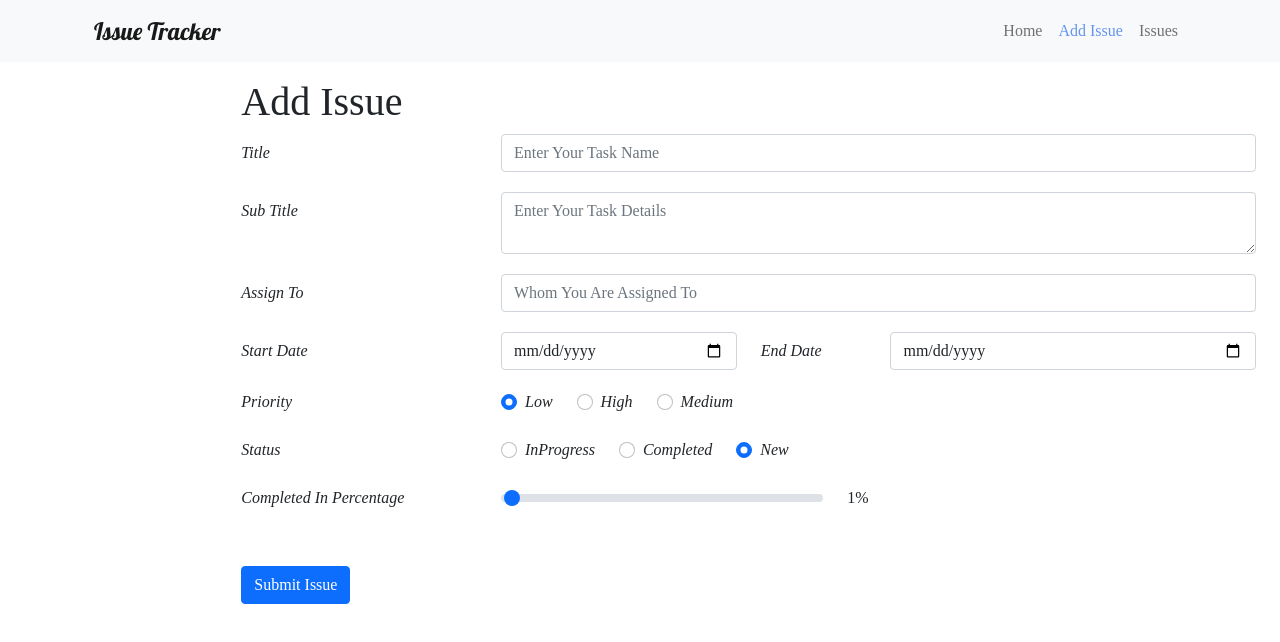
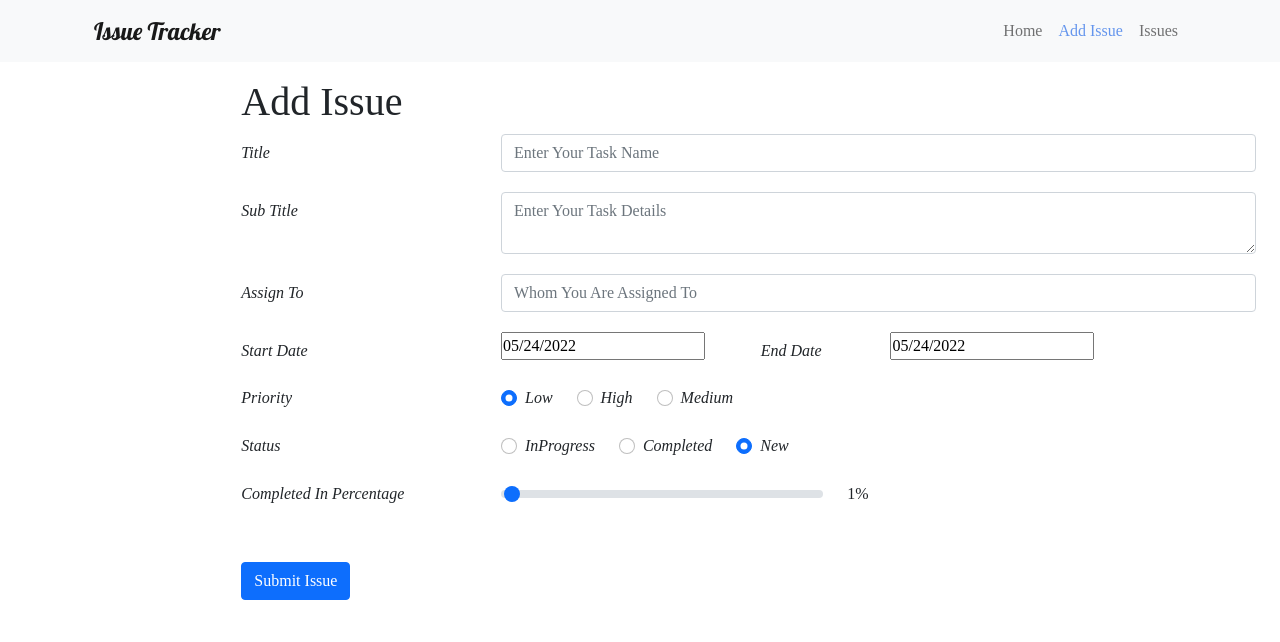
Before and after one commit to siaaam/issue-tracker-react-strapi, a React (Vite) app: page /add in a window 1280 px wide. Shown: the top 642 px of the page. Built offline with nearby package versions, Linux system fonts and the light colour scheme; a web font is replaced by a local one.

Commit message:
react-datepicker and date-fns added

```diff
--- a/package.json
+++ b/package.json
@@ -9,8 +9,10 @@
   },
   "dependencies": {
     "bootstrap": "^5.1.3",
+    "date-fns": "^2.28.0",
     "react": "^18.0.0",
     "react-bootstrap": "^2.4.0",
+    "react-datepicker": "^4.8.0",
     "react-dom": "^18.0.0",
     "react-icons": "^4.3.1",
     "react-router-dom": "^6.3.0",
--- a/src/App.jsx
+++ b/src/App.jsx
@@ -25,8 +25,8 @@ function App() {
       title: 'title 1',
       subTitle: 'sub title 2',
       assignedTo: 'siam',
-      startDate: '',
-      endDate: '',
+      startDate: new Date(),
+      endDate: new Date(),
       priority: 'low',
       status: 'new',
       completedPercentage: 88,
--- a/src/Issue.jsx
+++ b/src/Issue.jsx
@@ -7,6 +7,8 @@ import { Badge, ProgressBar, Modal, Button } from 'react-bootstrap';
 import { toast } from 'react-toastify';
 
 import { useNavigate } from 'react-router-dom';
+
+import { format } from 'date-fns';
 
 const Issue = ({ issue, completeIssue, deleteIssue }) => {
   const navigate = useNavigate();
@@ -75,7 +77,7 @@ const Issue = ({ issue, completeIssue, deleteIssue }) => {
           </Badge>
         </td>
         <td>{completedStatus}</td>
-        <td>{endDate}</td>
+        <td>{format(new Date(endDate), 'dd/MM/yyyy')}</td>
         <td>{assignedTo}</td>
         <td>
           {
--- a/src/IssueForm.jsx
+++ b/src/IssueForm.jsx
@@ -3,13 +3,16 @@ import { Form, Row, Col, Button } from 'react-bootstrap';
 import { toast } from 'react-toastify';
 import { v4 as uuid } from 'uuid';
 import { useNavigate } from 'react-router-dom';
+import DatePicker from 'react-datepicker';
+
+import 'react-datepicker/dist/react-datepicker.css';
 
 const defaultIssue = {
   title: '',
   subTitle: '',
   assignedTo: '',
-  startDate: '',
-  endDate: '',
+  startDate: new Date(),
+  endDate: new Date(),
   priority: 'low',
   status: 'new',
   completedPercentage: 1,
@@ -226,12 +229,19 @@ const IssueForm = ({ addIssue, updateIssue, issue: issueToEdit }) => {
             </Form.Label>
           </Col>
           <Col sm={3}>
-            <Form.Control
+            <DatePicker
               type="date"
-              onChange={handleChange}
+              selected={startDate}
+              selectsStart
+              minDate={startDate}
+              onChange={(date) =>
+                setIssue({
+                  ...issue,
+                  startDate: date,
+                })
+              }
               name="startDate"
               value={startDate}
-              placeholder="Enter Start Date"
               isInvalid={errorStartDate}
             />
             <Form.Control.Feedback type="invalid" className="d-block">
@@ -247,13 +257,20 @@ const IssueForm = ({ addIssue, updateIssue, issue: issueToEdit }) => {
                 </Form.Label>
               </Col>
               <Col sm={9}>
-                <Form.Control
+                <DatePicker
                   type="date"
-                  onChange={handleChange}
+                  selected={endDate}
+                  selectsEnd
+                  onChange={(date) =>
+                    setIssue({
+                      ...issue,
+                      endDate: date,
+                    })
+                  }
                   name="endDate"
                   value={endDate}
-                  placeholder="Enter end Date"
                   isInvalid={errorEndDate}
+                  minDate={startDate}
                 />
                 <Form.Control.Feedback type="invalid" className="d-block">
                   {errorEndDate}
--- a/src/preserved/EditIssue.jsx
+++ b/src/preserved/EditIssue.jsx
@@ -3,7 +3,7 @@ import { Form, Row, Col, Button } from 'react-bootstrap';
 import { toast } from 'react-toastify';
 import { v4 as uuid } from 'uuid';
 import { useNavigate, useParams } from 'react-router-dom';
-import NotFound from './NotFound';
+import NotFound from '../NotFound';
 
 const defaultIssue = {
   title: '',
```
Also changed, not shown: 1 other file (tests, documents, lock files or other folders).
